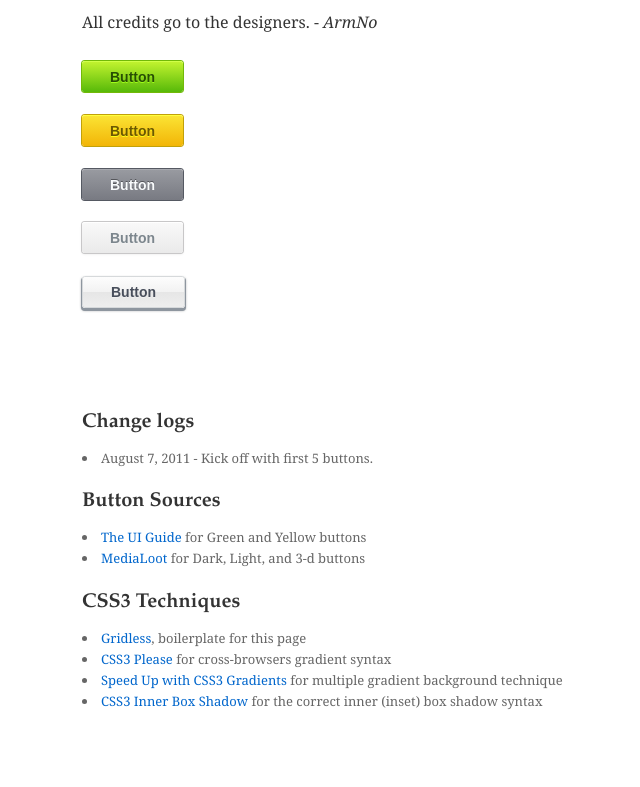
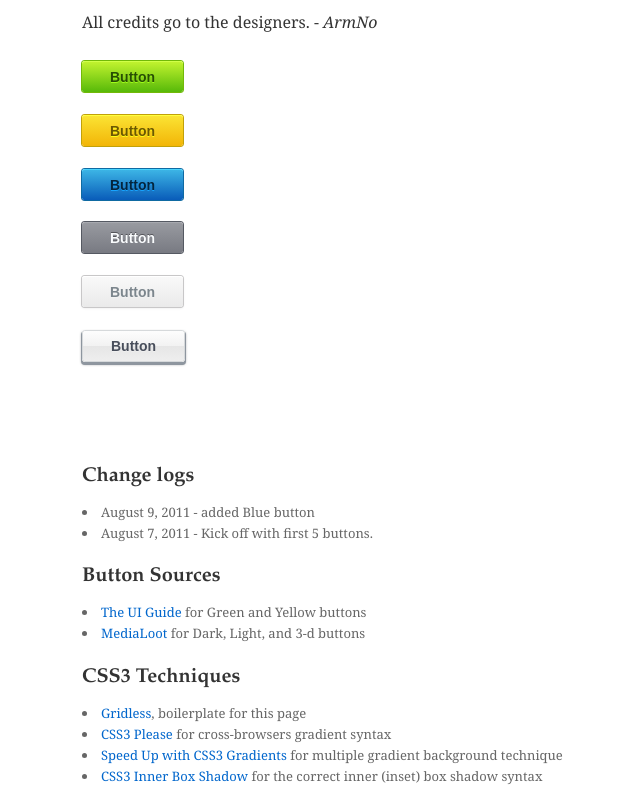
Before and after one commit to armno/CSS3-Buttons, a plain HTML site: page index.html in a window 1280 px wide. Shown: the part 135-922 px from the top of the page, without its empty margins (78-718 px from the left). Before the commit the page ends 847 px from the top, so only its background shows below. Drawn offline with Linux system fonts and the light colour scheme.

Commit message:
added blue button

```diff
--- a/index.html
+++ b/index.html
@@ -116,6 +116,41 @@
 							0 0 0 1px #b79206;
 				background: #fee362;
 				border-top: 1px solid #e5b630;
+			}
+
+			.blue {
+				text-shadow: 0 1px 0 #18a4ff;
+				box-shadow: 0 0 0 1px #0f6aa2;
+				border-top: 1px solid #48d5ff;
+				color: #04253e;
+
+				/*gradient background*/
+				background: #1c8dd4;
+				background: -webkit-gradient(linear, left top, left bottom, from(#3cb4e5), to(#095cb9)); /* Saf4+, Chrome */
+				background: -webkit-linear-gradient(top, #3cb4e5, #095cb9); /* Chrome 10+, Saf5.1+ */
+				background:    -moz-linear-gradient(top, #3cb4e5, #095cb9); /* FF3.6 */
+				background:     -ms-linear-gradient(top, #3cb4e5, #095cb9); /* IE10 */
+				background:      -o-linear-gradient(top, #3cb4e5, #095cb9); /* Opera 11.10+ */
+				background:         linear-gradient(top, #3cb4e5, #095cb9);
+            	filter: progid:DXImageTransform.Microsoft.gradient(startColorStr='#3cb4e5', EndColorStr='#095cb9'); /* IE6–IE9 */
+			}
+
+			.blue:hover {
+				background: #fee362;
+				background: -webkit-gradient(linear, left top, left bottom, from(#51c3f0), to(#0f71df)); /* Saf4+, Chrome */
+				background: -webkit-linear-gradient(top, #51c3f0, #0f71df); /* Chrome 10+, Saf5.1+ */
+				background:    -moz-linear-gradient(top, #51c3f0, #0f71df); /* FF3.6 */
+				background:     -ms-linear-gradient(top, #51c3f0, #0f71df); /* IE10 */
+				background:      -o-linear-gradient(top, #51c3f0, #0f71df); /* Opera 11.10+ */
+				background:         linear-gradient(top, #51c3f0, #0f71df);
+            	filter: progid:DXImageTransform.Microsoft.gradient(startColorStr='#51c3f0', EndColorStr='#0f71df'); /* IE6–IE9 */
+			}
+
+			.blue:active {
+				box-shadow: inset 0 0 10px 0 #0e5683,
+							0 0 0 1px #0f6aa2;
+				background: #1c8dd4;
+				border-top: 1px solid #095cb9;
 			}
 
 			.dark {
@@ -244,18 +279,21 @@
 		<h1>CSS3 Buttons</h1>
 		<p>All credits go to the designers. - <em>ArmNo</em></p>
 		<button class="button green">Button</button>
-		<br />
+		<br>
 		<button class="button yellow">Button</button>
-		<br />
+		<br>
+		<button class="button blue">Button</button>
+		<br>
 		<button class="button dark">Button</button>
-		<br />
+		<br>
 		<button class="button light">Button</button>
-		<br />
+		<br>
 		<button class="button boxed">Button</button>
 
 		<section>
 			<h2>Change logs</h2>
 			<ul>
+				<li>August 9, 2011 - added Blue button</li>
 				<li>August 7, 2011 - Kick off with first 5 buttons.</li>
 			</ul>
 			<h2>Button Sources</h2>
```
Also changed, not shown: 1 other file.
